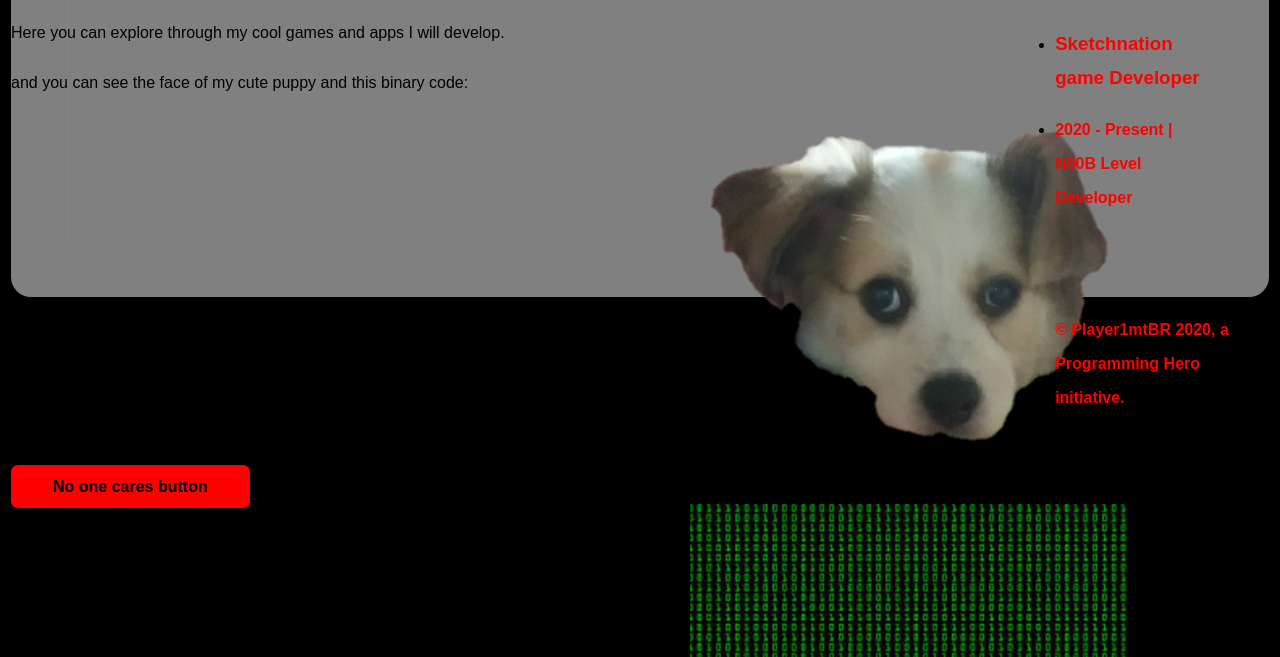
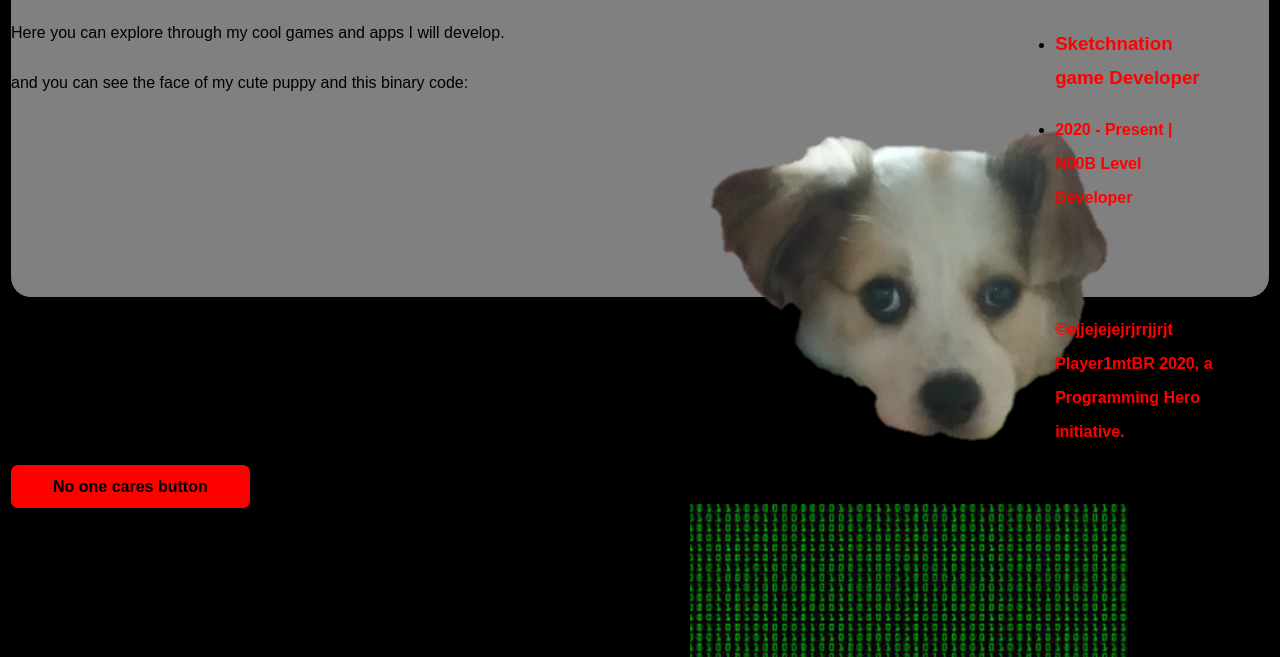
Before and after one commit to Player1mtBR/My-Website, a plain HTML site: page index.html in a window 1280 px wide. Shown: the part 143-800 px from the top of the page. Drawn offline with Linux system fonts and the light colour scheme.

Commit message:
publishing awesome pages 1591096588850

```diff
--- a/index.html
+++ b/index.html
@@ -43,7 +43,7 @@
 </section>
     </body>
     <footer>
-    <p class="red-color"> © Player1mtBR 2020, a Programming Hero initiative. </p>
+    <p class="red-color"> ©ejjejejejrjrrjjrjt Player1mtBR 2020, a Programming Hero initiative. </p>
      </footer>
 
 </html>
```
